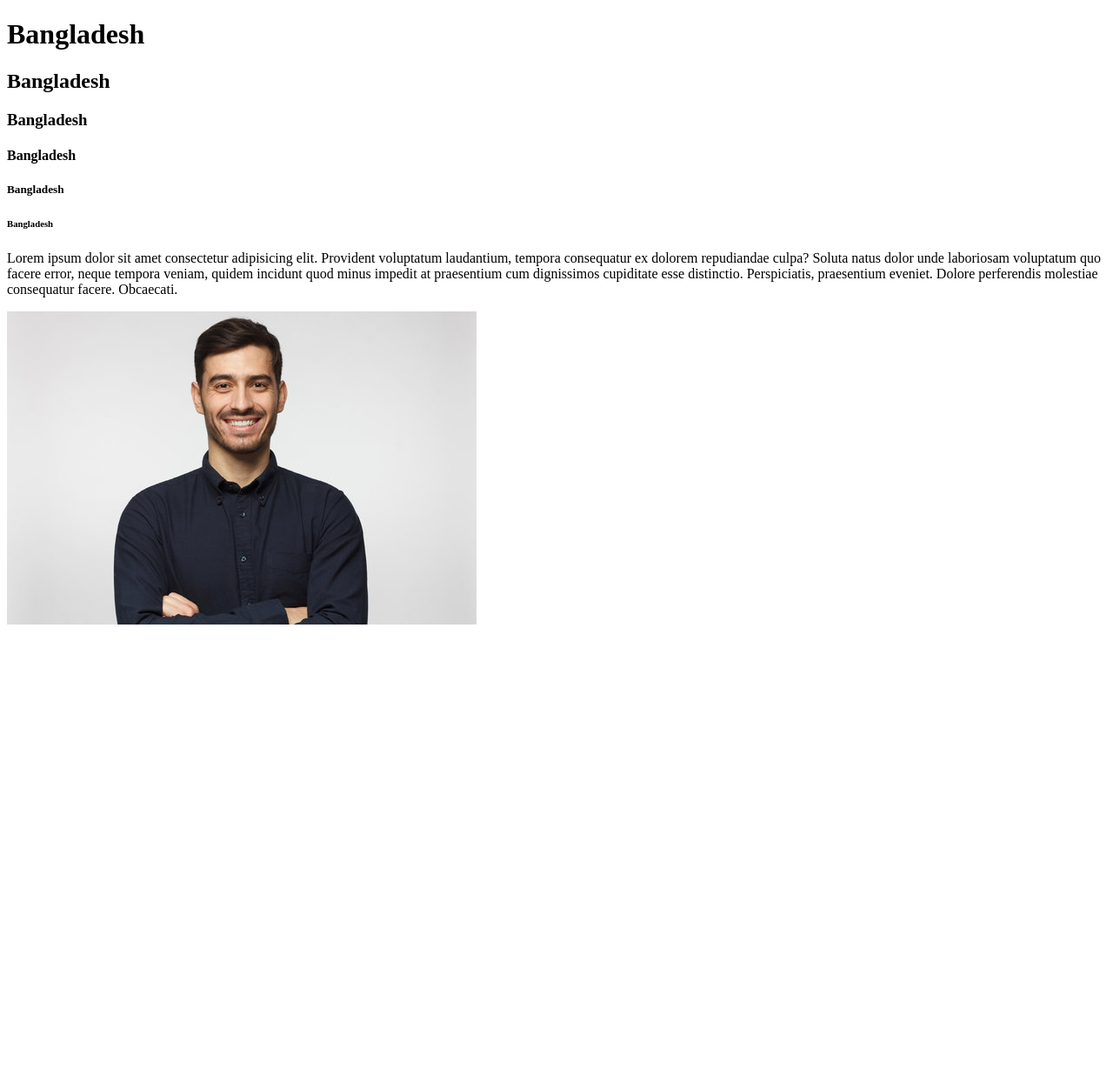
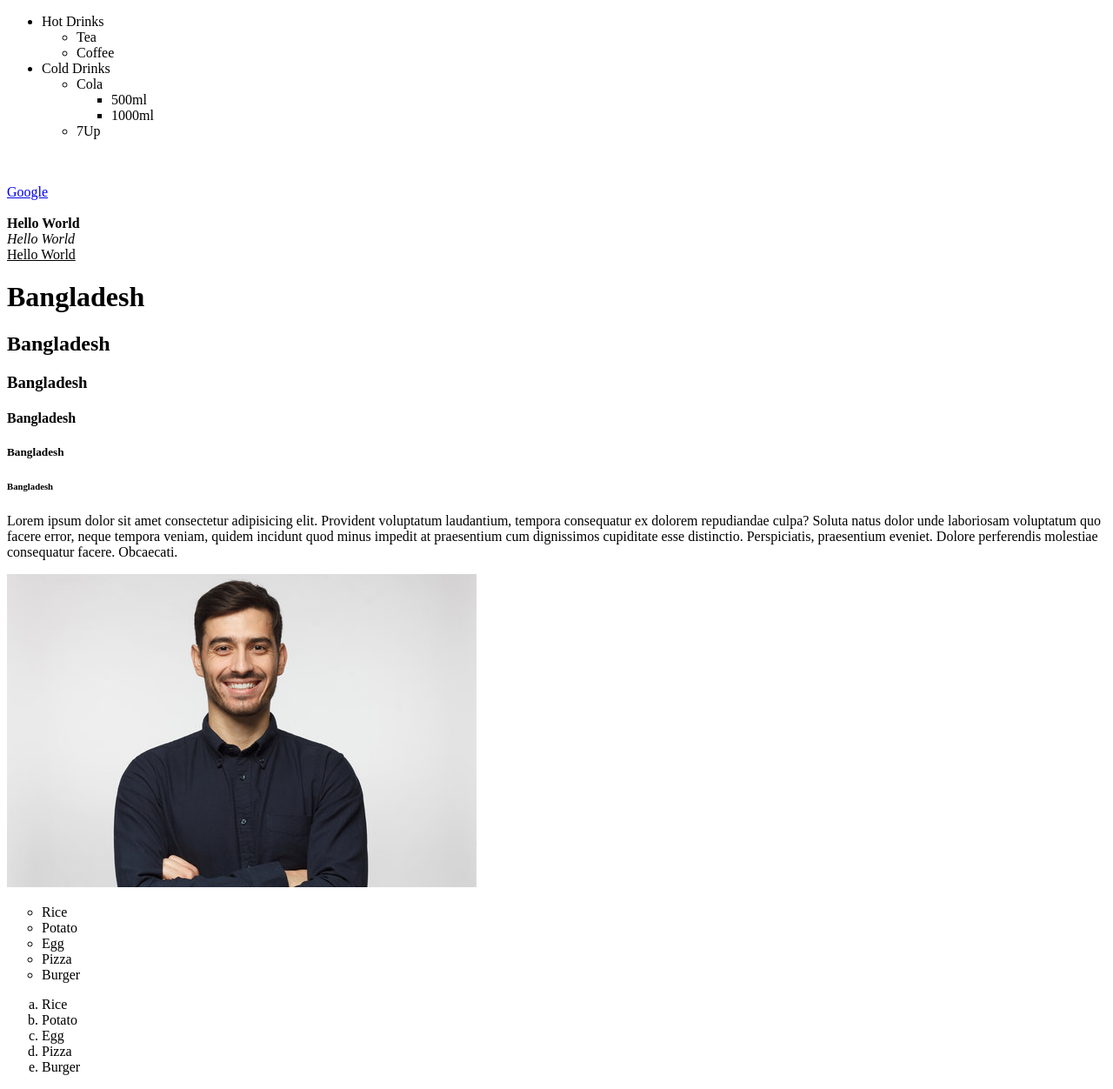
Before and after one commit to Ibrahim-K98han/advance_web_design, a plain HTML site: page section_2_html/index.html in a window 1280 px wide. Shown: the whole page at 87% size. Before the commit the page ends 800 px from the top, so only its background shows below. Drawn offline with Linux system fonts and the light colour scheme.

Commit message:
link bold italic and list tage

```diff
--- a/section_2_html/index.html
+++ b/section_2_html/index.html
@@ -6,13 +6,52 @@
     <title>Basic HTML</title>
   </head>
   <body>
+    <ul>
+      <li>Hot Drinks</li>
+        <ul>
+          <li>Tea</li>
+          <li>Coffee</li>
+        </ul>
+      <li>Cold Drinks</li>
+        <ul>
+          <li>Cola</li>
+            <ul>
+              <li>500ml</li>
+              <li>1000ml</li>
+            </ul>
+          <li>7Up</li>
+        </ul>
+    </ul>
+    <br>
+    <br>
+    <a href="https://www.google.com/" target="_blank">Google</a><br><br>
+    <b>Hello World</b><br>
+    <i>Hello World</i><br>
+    <u>Hello World</u>
     <h1>Bangladesh</h1>
     <h2>Bangladesh</h2>
-    <h3>Bangladesh</h1>
+    <h3>Bangladesh</h3>
     <h4>Bangladesh</h4>
     <h5>Bangladesh</h5>
     <h6>Bangladesh</h6>
     <p>Lorem ipsum dolor sit amet consectetur adipisicing elit. Provident voluptatum laudantium, tempora consequatur ex dolorem repudiandae culpa? Soluta natus dolor unde laboriosam voluptatum quo facere error, neque tempora veniam, quidem incidunt quod minus impedit at praesentium cum dignissimos cupiditate esse distinctio. Perspiciatis, praesentium eveniet. Dolore perferendis molestiae consequatur facere. Obcaecati.</p>
     <img src="person.jpg" alt="">
+
+    <ul type="circle">
+      <li>Rice</li>
+      <li>Potato</li>
+      <li>Egg</li>
+      <li>Pizza</li>
+      <li>Burger</li>
+    </ul>
+
+
+    <ol type="a">
+      <li>Rice</li>
+      <li>Potato</li>
+      <li>Egg</li>
+      <li>Pizza</li>
+      <li>Burger</li>
+    </ol>
   </body>
 </html>
```
